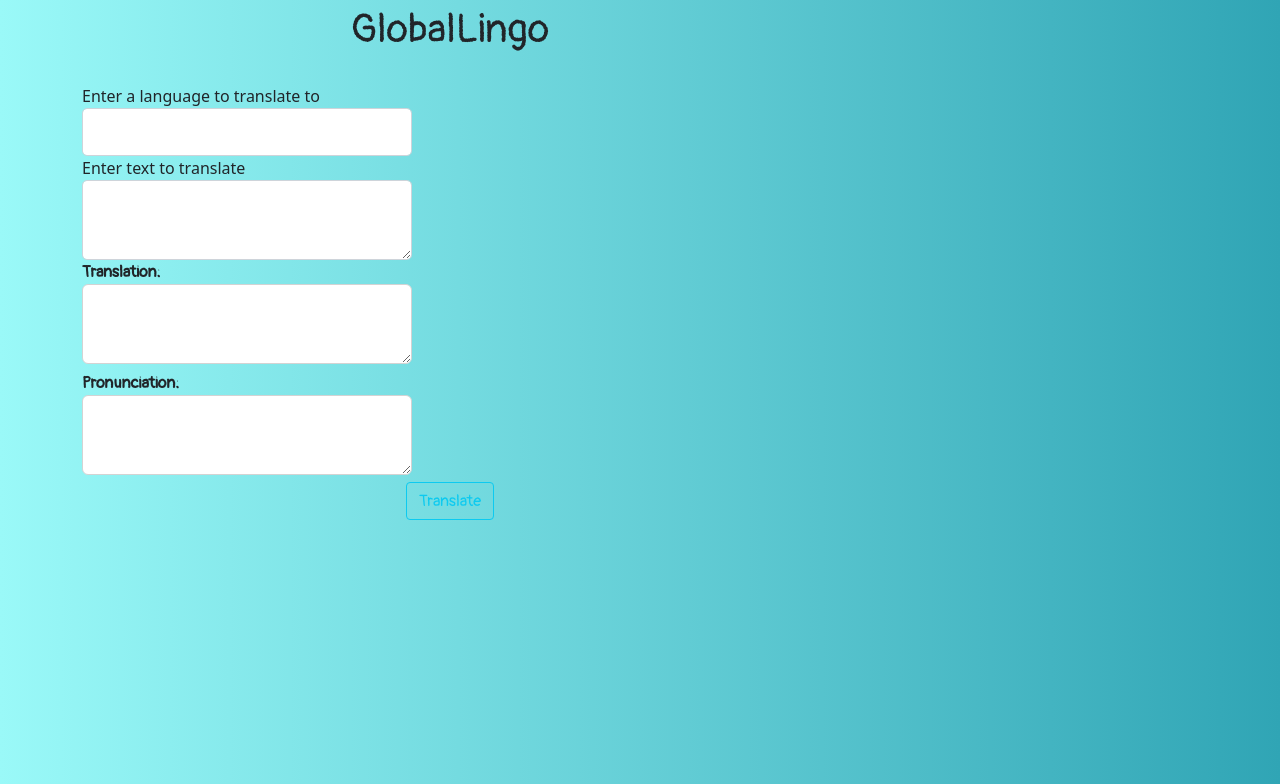
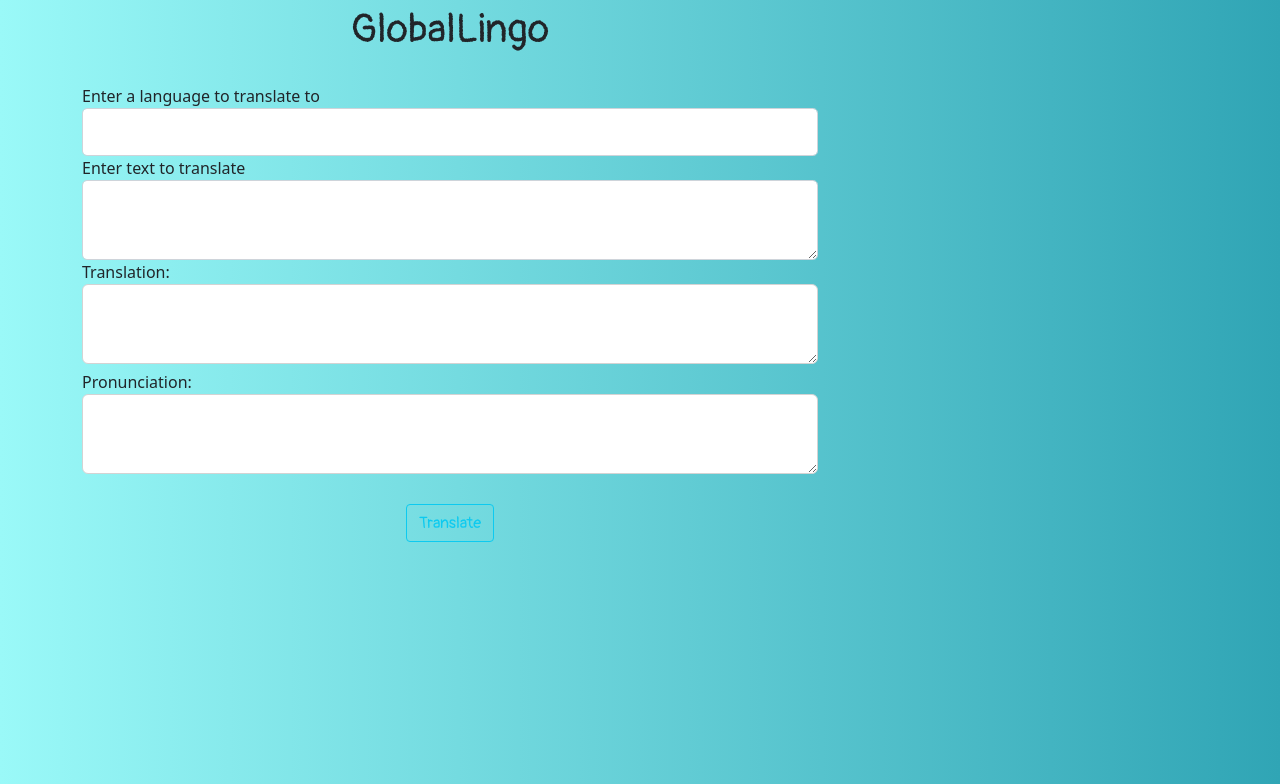
Before and after one commit to alyliann/GlobalLingo, a Flask app: page /translator in a window 1280 px wide. Shown: the part 16-800 px from the top of the page. Run offline with Flask 3, Linux system fonts and the light colour scheme.

Commit message:
Fixed stylinng

```diff
--- a/static/style.css
+++ b/static/style.css
@@ -11,16 +11,13 @@ textarea {
     height: 80px;
 }
 
-#right {
-    font-weight: bold;
-    font-family: 'Pangolin', cursive;
+.language-input {
+    height: 80px;
+    margin-bottom: 5px;
 }
 
-fieldset {
-    display: inline-block;
-    margin: auto;
+.load-message {
+    font-family: 'Pangola', cursive;
+    text-align: center;
+
 }
-
-.content-section {
-    min-width: fit-content;
-}
```
